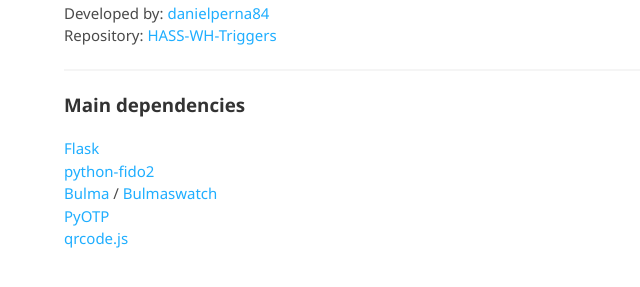
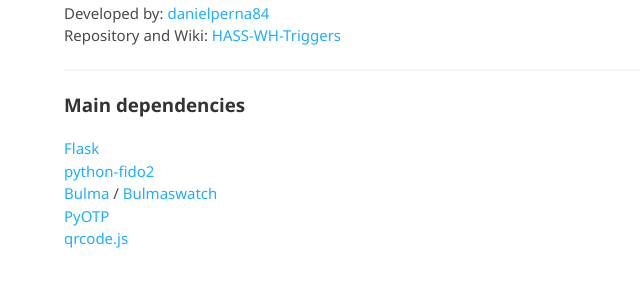
Before and after one commit to danielperna84/hass-wh-triggers, a Python web app: template hass_wh_triggers/templates/about.html in a window 1280 px wide. Shown: the part 140-427 px from the top of the page, without its empty margins (0-640 px from the left). Run offline with Jinja, Linux system fonts and the light colour scheme; the template is opened without the code that fills it, so the values that code supplies are empty.

Commit message:
Version, mention Wiki

```diff
--- a/hass_wh_triggers/app.py
+++ b/hass_wh_triggers/app.py
@@ -81,7 +81,7 @@ ORIGIN = app.config['ORIGIN']
 RP = PublicKeyCredentialRpEntity(RP_ID, "HASS-WH-Triggers")
 server = Fido2Server(RP)
 
-VERSION = "0.0.3"
+VERSION = "0.0.5"
 if isinstance(app.secret_key, bytes):
     ENCRYPTION_KEY = app.secret_key
 else:
--- a/hass_wh_triggers/templates/about.html
+++ b/hass_wh_triggers/templates/about.html
@@ -4,7 +4,7 @@
 <h4 class="title is-4">About</h4>
 <p>Version: {{ version }}<br />
 <p>Developed by: <a href="https://github.com/danielperna84" title="Link to GitHub profile">danielperna84</a><br />
-Repository: <a href="https://github.com/danielperna84/hass-wh-triggers" title="Link to GitHub repository">HASS-WH-Triggers</a></p>
+Repository and Wiki: <a href="https://github.com/danielperna84/hass-wh-triggers" title="Link to GitHub repository">HASS-WH-Triggers</a></p>
 <hr>
 <h5 class="title is-5">Main dependencies</h5>
 <ul>
```
